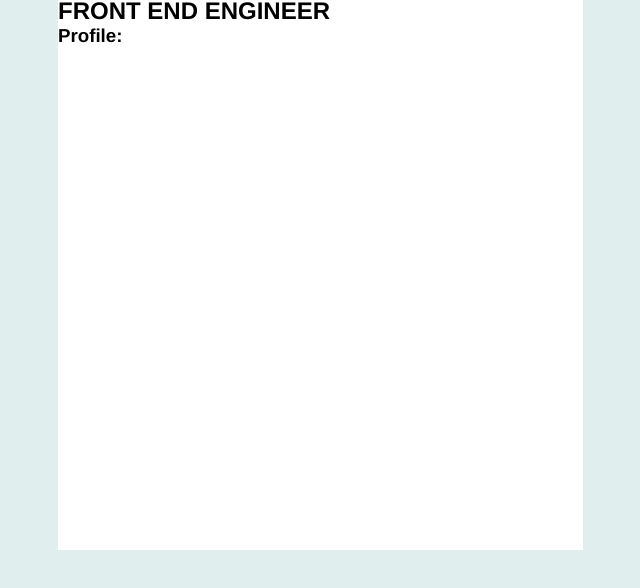
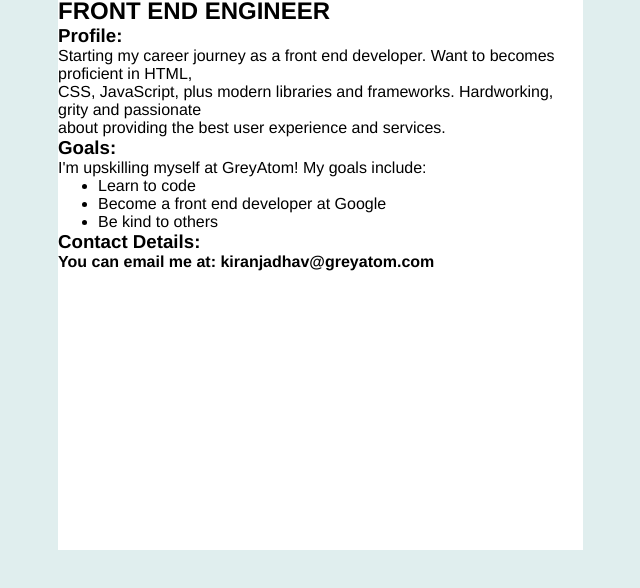
Before and after one commit to Kiran924/personal-portfolio-page, a plain HTML site: page index.html in a window 1280 px wide. Shown: the part 46-634 px from the top of the page, without its empty margins (287-927 px from the left). Drawn offline with Linux system fonts and the light colour scheme.

Commit message:
Update index.html

```diff
--- a/index.html
+++ b/index.html
@@ -8,11 +8,25 @@
 <div class="profileBody" >
     <h1><strong>KIRAN JADHAV</strong></h1>
     <H2>FRONT END ENGINEER</H2>
-    <H3>Profile:</H3>
+  <H3><strong>Profile:</strong></H3>
     <p>
+        Starting my career journey as a front end developer. Want to becomes proficient in HTML, <br/>
+        CSS, JavaScript, plus modern libraries and frameworks. Hardworking, grity and passionate <br/>
+        about providing the best user experience and services.
+  </p>
+  <h3><strong> Goals:</strong></h3>
+  <p>
+    I'm upskilling myself at GreyAtom! My goals include:
+  </p>
+  <ul>
+    <li>Learn to code</li>
+    <li>Become a front end developer at Google</li>
+    <li>Be kind to others</li>
+  </ul>
 
-    </p>
-</div>
-
+  <h3> <strong> Contact Details:</stromng></h3>
+  <p>
+    You can email me at: kiranjadhav@greyatom.com
+  </p>
 </body>
 </html>
```
